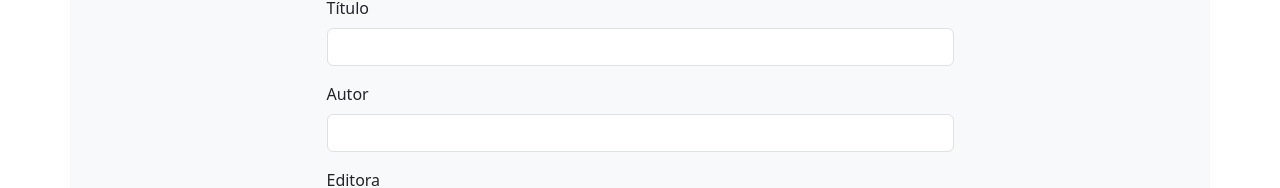
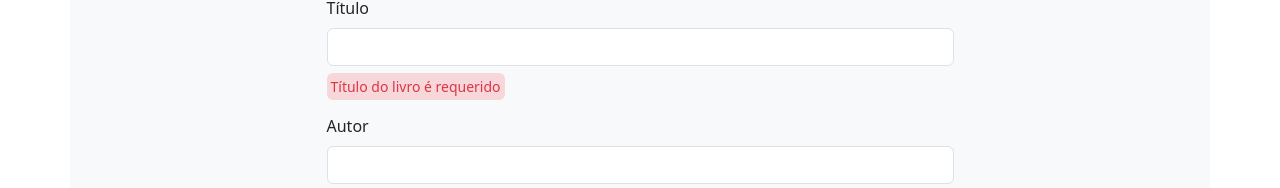
Before and after one commit to Rodrigobr2003/prova_angular, an Angular app: page /books in a window 1280 px wide. Both pictures are taken after typing "Sample", "Sample", "Sample", "Sample" into the empty fields and a click on the button "Salvar". Shown: the part 206-394 px from the top of the page. Built offline with nearby package versions, Linux system fonts and the light colour scheme; no server answers; data requests are answered from the project's data file.

Commit message:
Commit 10

```diff
--- a/src/app/components/books/books.component.html
+++ b/src/app/components/books/books.component.html
@@ -11,6 +11,11 @@
             id="titulo"
             formControlName="titulo"
           />
+          <small
+            *ngIf="valid && titulo.hasError('required')"
+            class="text-danger bg-danger-subtle p-1 rounded-2"
+            >Título do livro é requerido</small
+          >
         </div>
 
         <div class="mb-3">
--- a/src/app/components/books/books.component.ts
+++ b/src/app/components/books/books.component.ts
@@ -1,4 +1,4 @@
-import { FormBuilder, FormGroup } from '@angular/forms';
+import { FormBuilder, FormGroup, Validators } from '@angular/forms';
 import { BookService } from '../../book.service';
 import { Book } from './../../book';
 import { Component, OnInit } from '@angular/core';
@@ -9,13 +9,15 @@ import { Component, OnInit } from '@angular/core';
   styleUrl: './books.component.css',
 })
 export class BooksComponent implements OnInit {
+  [x: string]: any;
   listaLivros: Book[] = [];
   livroFormGroup: FormGroup;
+  valid = false;
 
   constructor(private service: BookService, private formBuilder: FormBuilder) {
     this.livroFormGroup = formBuilder.group({
       id: [''],
-      titulo: [''],
+      titulo: ['', [Validators.required]],
       autor: [''],
       editora: [''],
       preco: [''],
@@ -39,12 +41,20 @@ export class BooksComponent implements OnInit {
   }
 
   save() {
-    this.service.addBook(this.livroFormGroup.value).subscribe({
-      next: (data) => {
-        this.listaLivros.push(data);
-      },
-    });
+    this.valid = true;
+    if (this.livroFormGroup.valid) {
+      this.service.addBook(this.livroFormGroup.value).subscribe({
+        next: (data) => {
+          this.listaLivros.push(data);
+          this.valid = false;
+        },
+      });
+    }
 
     this.livroFormGroup.reset();
   }
+
+  get titulo() {
+    return this.livroFormGroup.get('titulo');
+  }
 }
```
